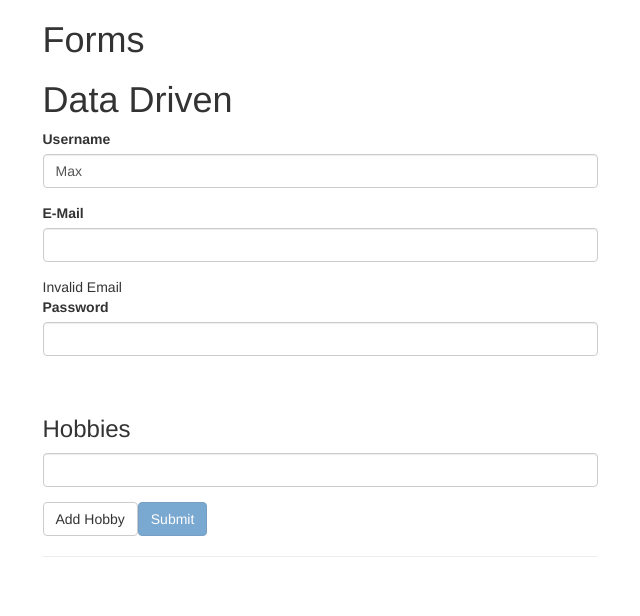
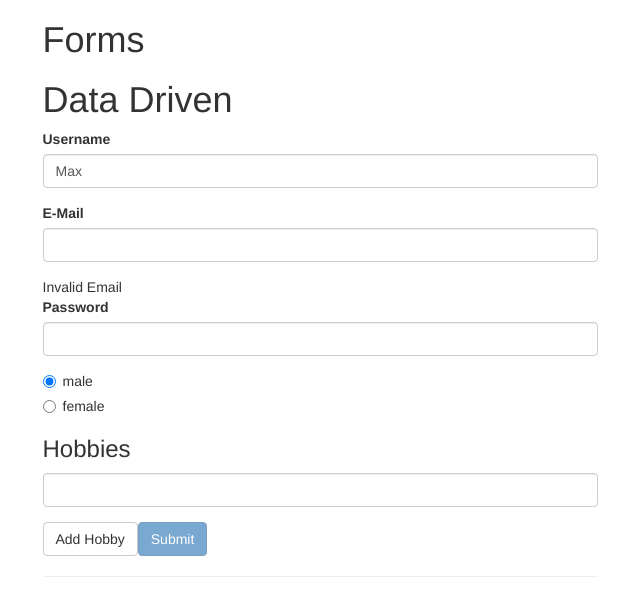
Before and after one commit to NicolasBouhours/FormCourses, an Angular app: page / in a window 1280 px wide. Shown: the top 616 px of the page, without its empty margins (320-960 px from the left). Built offline with nearby package versions, Linux system fonts and the light colour scheme.

Commit message:
STEP 123 - Radio Buttons (Data-Driven)

```diff
--- a/src/app/data-driven/data-driven.component.html
+++ b/src/app/data-driven/data-driven.component.html
@@ -25,8 +25,10 @@
                id="password"
                formControlName="password">
     </div>
-    <div class="radio">
+    <div class="radio" *ngFor="let g of genders">
         <label>
+            <input type="radio" formControlName="gender" [value]="g">
+            {{g}}
         </label>
     </div>
     <div>
--- a/src/app/data-driven/data-driven.component.ts
+++ b/src/app/data-driven/data-driven.component.ts
@@ -8,6 +8,11 @@ import { FormGroup, FormControl, Validators } from '@angular/forms';
 export class DataDrivenComponent {
   myForm: FormGroup;
 
+  genders = [
+    'male',
+    'female'
+  ];
+
   constructor() {
     this.myForm = new FormGroup({
       'userData': new FormGroup({
@@ -17,7 +22,8 @@ export class DataDrivenComponent {
           Validators.pattern("[a-z0-9!#$%&'*+/=?^_`{|}~-]+(?:\.[a-z0-9!#$%&'*+/=?^_`{|}~-]+)*@(?:[a-z0-9](?:[a-z0-9-]*[a-z0-9])?\.)+[a-z0-9](?:[a-z0-9-]*[a-z0-9])?")
         ])
       }),
-      'password': new FormControl('', Validators.required)
+      'password': new FormControl('', Validators.required),
+      'gender': new FormControl('male')
     });
   }
 
```
